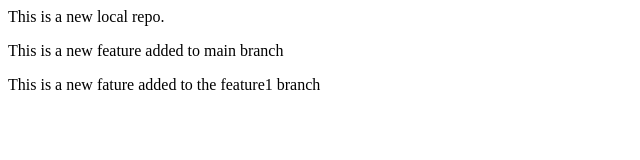
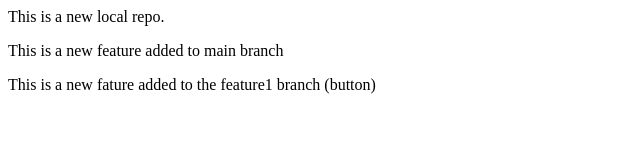
Before and after one commit to Sid-Githubbb/localrepo, a plain HTML site: page index.html in a window 1280 px wide. Shown: the full height of the page, 0-640 px from the left. Drawn offline with Linux system fonts and the light colour scheme.

```diff
--- a/index.html
+++ b/index.html
@@ -1,3 +1,3 @@
 <p>This is a new local repo.</p>
 <p>This is a new feature added to main branch</p>
-<p>This is a new fature added to the feature1 branch</p>
+<p>This is a new fature added to the feature1 branch (button)</p>
```
